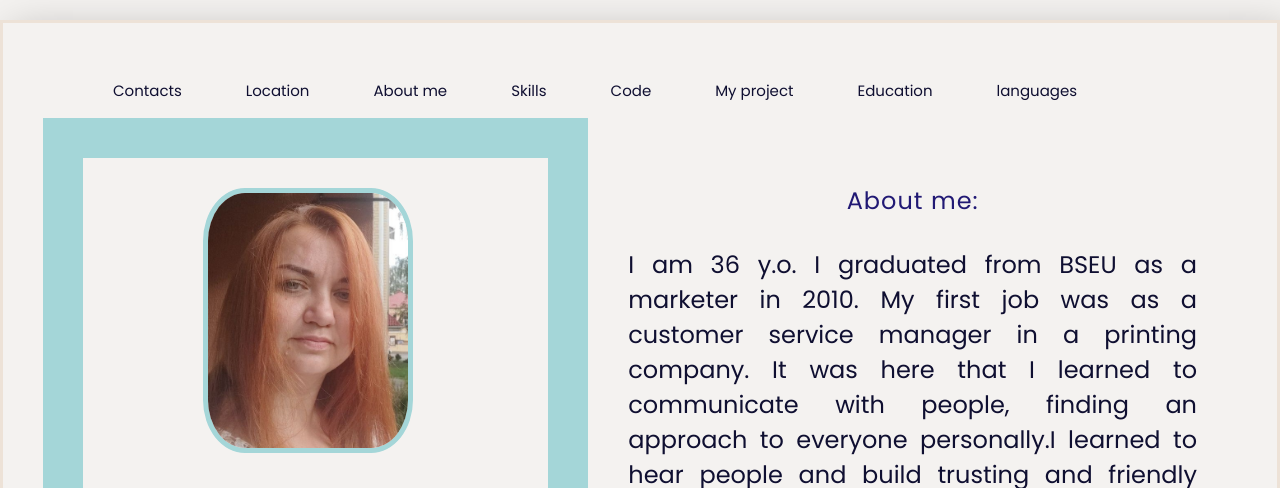
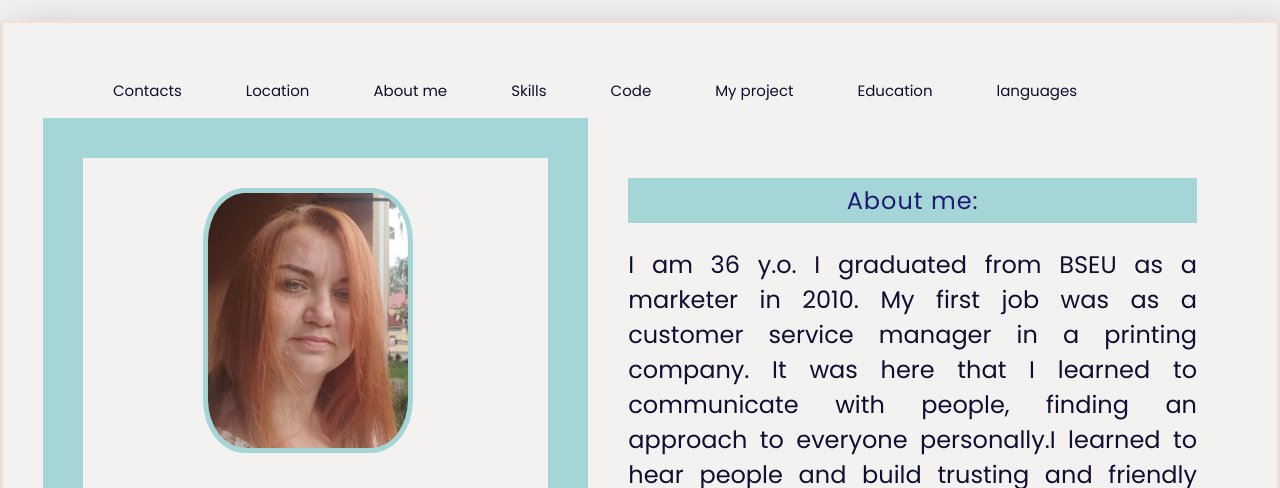
Before and after one commit to FlybirdAnna/rsschool-cv, a plain HTML site: page index.html in a window 1280 px wide. Shown: the top 488 px of the page. Drawn offline with Linux system fonts and the light colour scheme.

Commit message:
feat: change css

```diff
--- a/style.css
+++ b/style.css
@@ -82,7 +82,10 @@ a {
     font-family: "Poppins", sans-serif;
     font-weight: 400;
     font-style: normal;
-    }
+}
+.right-column .h2 h2{
+       background-color: rgb(164, 214, 216);
+}
 .left_info{
         padding: 0 ;
 }
```
